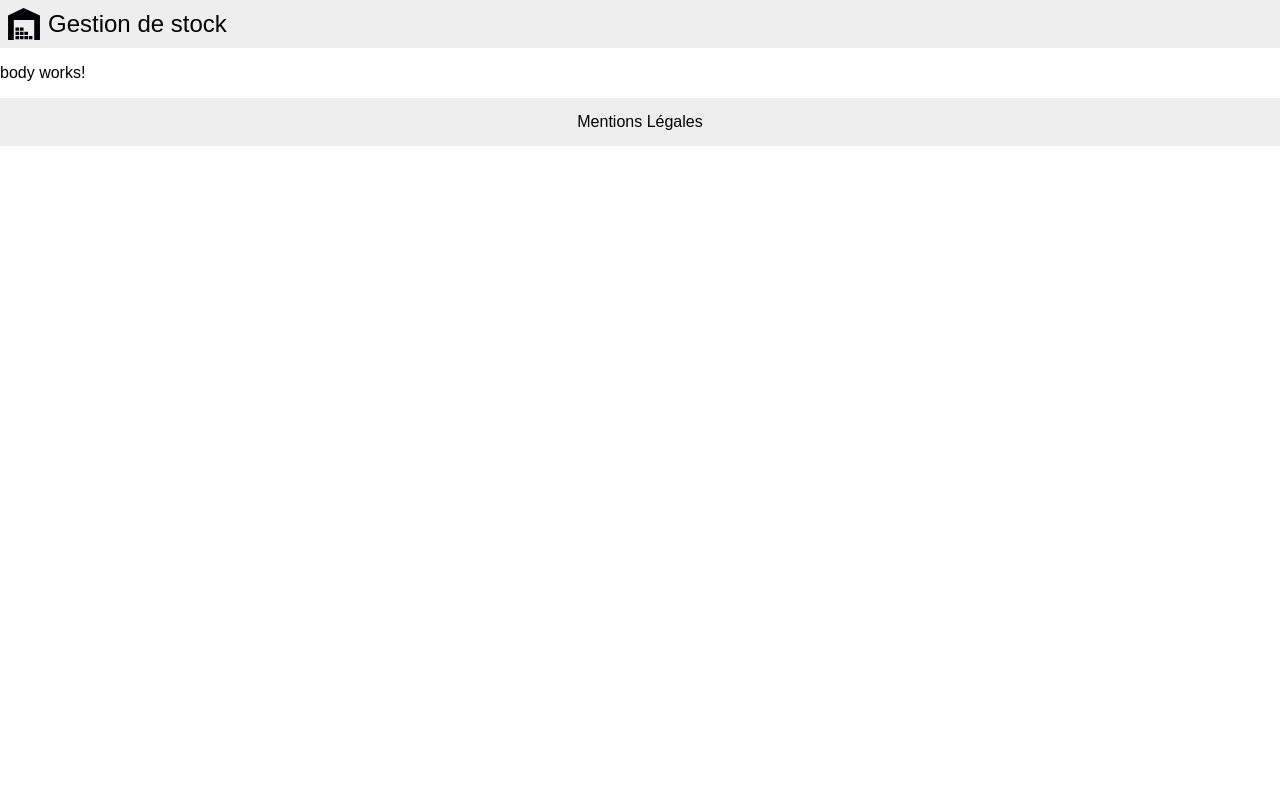
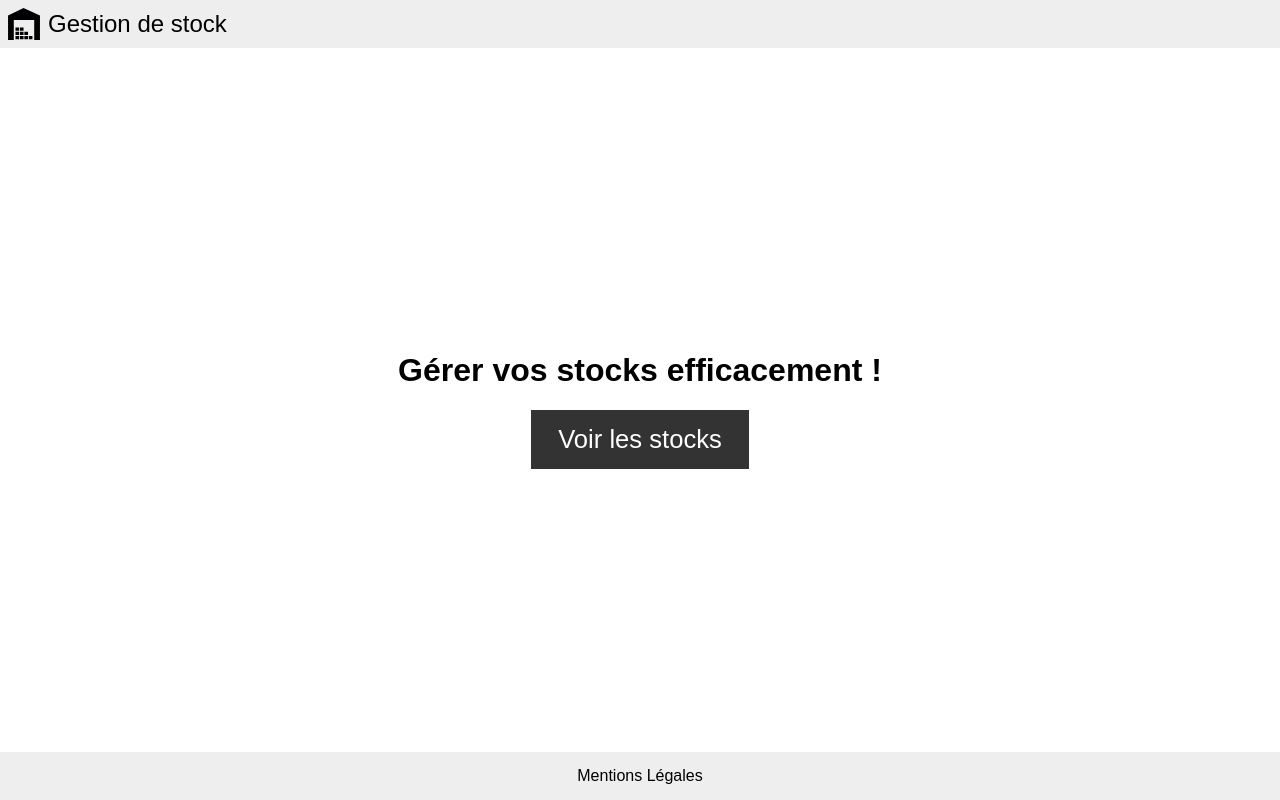
Before and after one commit to jlg-formation/gul-june-2020, an Angular app: page / in a window 1280 px wide. Built offline with nearby package versions, Linux system fonts and the light colour scheme.

Commit message:
css and dom ok for all layout component

```diff
--- a/src/app/app.component.scss
+++ b/src/app/app.component.scss
@@ -0,0 +1,5 @@
+:host {
+  display: flex;
+  flex-flow: column;
+  height: 100vh;
+}
--- a/src/app/layout/body/body.component.html
+++ b/src/app/layout/body/body.component.html
@@ -1 +1,4 @@
-<p>body works!</p>
+<main>
+  <h1>Gérer vos stocks efficacement !</h1>
+  <button class="primary">Voir les stocks</button>
+</main>
--- a/src/app/layout/body/body.component.scss
+++ b/src/app/layout/body/body.component.scss
@@ -0,0 +1,17 @@
+:host {
+  flex-grow: 1;
+  display: flex;
+  align-items: center;
+  justify-content: center;
+}
+
+main {
+  display: flex;
+  flex-flow: column;
+  align-items: center;
+  padding: 0.5em;
+}
+
+button {
+  font-size: 1.6em;
+}
--- a/src/styles.scss
+++ b/src/styles.scss
@@ -5,3 +5,38 @@
 body {
   font-family: sans-serif;
 }
+
+h1 {
+  text-align: center;
+}
+
+button {
+  padding: 0.5em 1em;
+  background: #eee;
+  border: 0.1em solid #eee;
+  &:not(:disabled) {
+    cursor: pointer;
+    &:hover {
+      background: #ddd;
+      border-color: #ddd;
+    }
+    &:active {
+      background: #ccc;
+      border-color: #ccc;
+    }
+
+    &.primary {
+      background: #333;
+      border: 0.1em solid #333;
+      color: white;
+      &:hover {
+        background: #444;
+        border-color: #444;
+      }
+      &:active {
+        background: #555;
+        border-color: #555;
+      }
+    }
+  }
+}
```
